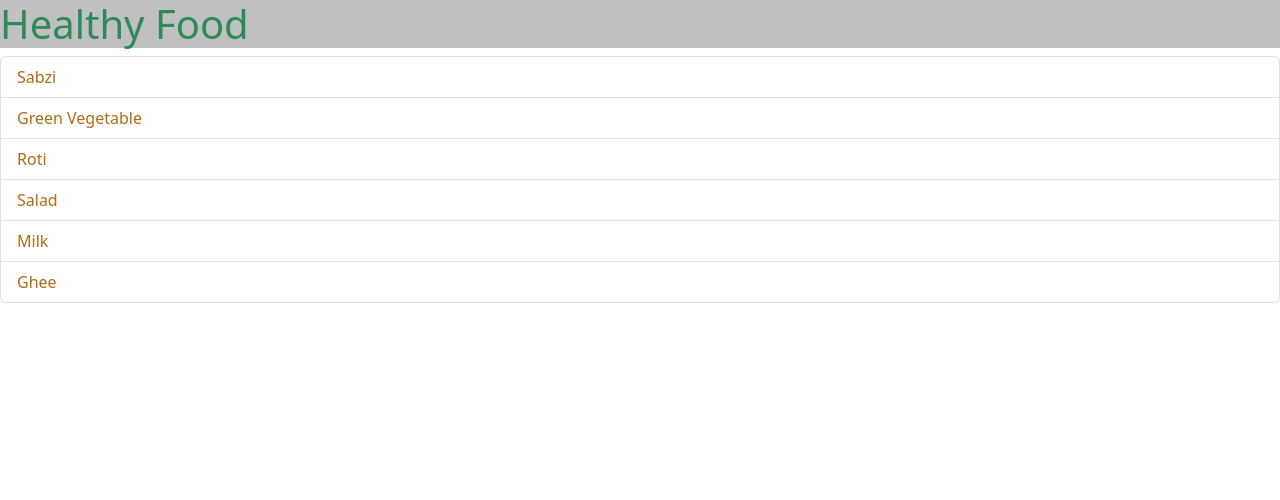
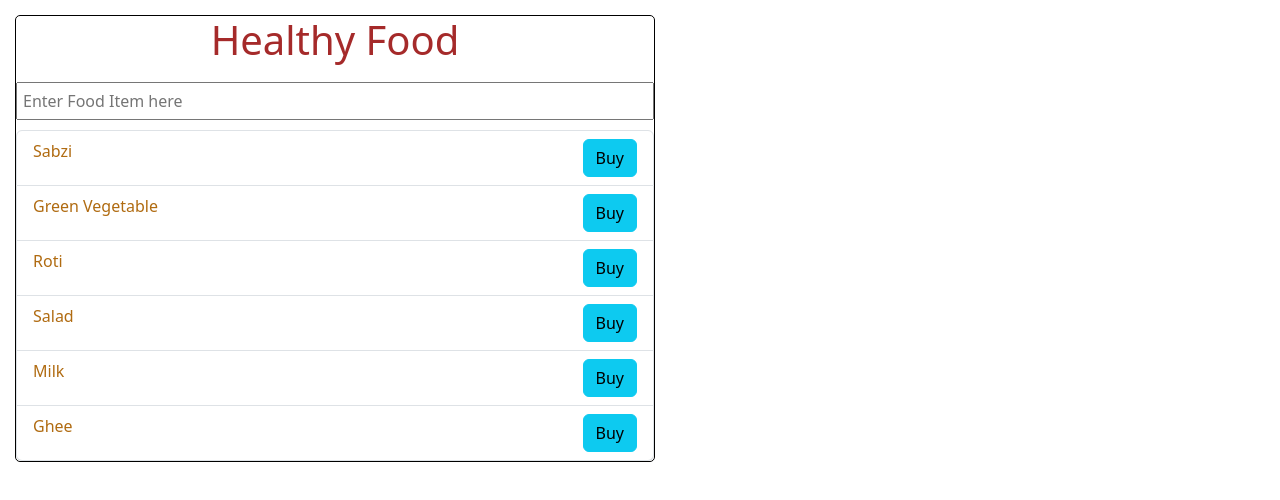
Before and after one commit to md1saquib1234/React, a React (Vite) app in the folder 18 Fragments/learning-fragment/: page / in a window 1280 px wide. Shown: the top 500 px of the page. Built offline with nearby package versions, Linux system fonts and the light colour scheme.

Commit message:
feat: implement FoodInput component and update App to include it; refactor Container component props

```diff
--- a/18 Fragments/learning-fragment/src/App.css
+++ b/18 Fragments/learning-fragment/src/App.css
@@ -1,5 +1,5 @@
 
 .food-heading {
-  background-color: silver;
-  color: seagreen;
+ color: brown;
+ text-align: center;
 }
--- a/18 Fragments/learning-fragment/src/App.jsx
+++ b/18 Fragments/learning-fragment/src/App.jsx
@@ -5,6 +5,7 @@ import FoodItems from "./Components/FoodItems";
 import ErrorMessage from "./Components/ErrorMessage";
 import "./App.css";
 import Container from "./Components/Container";
+import FoodInput from "./Components/FoodInput";
 
 function App() {
    let foodItems = ["Sabzi", "Green Vegetable", "Roti", "Salad", "Milk", "Ghee"];
@@ -12,11 +13,18 @@ function App() {
 
 
   return (
+    <>
     <Container>
       <h1 className="food-heading">Healthy Food</h1>
       <ErrorMessage items={foodItems}></ErrorMessage>
+      <FoodInput></FoodInput>
       <FoodItems items={foodItems}></FoodItems>
       </Container>
+
+      {/* <Container>
+        <p>Above is the list of healthy food that are good for your health and well being.</p>
+      </Container> */}
+      </>
 
   );
 }
--- a/18 Fragments/learning-fragment/src/Components/Container.jsx
+++ b/18 Fragments/learning-fragment/src/Components/Container.jsx
@@ -1,8 +1,8 @@
 import styles from "./Container.module.css";
 
-const Container = (props) => {
+const Container = ({children}) => {
 
-  return <div className={styles.Container}>{props.children}</div>
+  return <div className={styles.Container}>{children}</div>
 };
 
 export default Container;
--- a/18 Fragments/learning-fragment/src/Components/Container.module.css
+++ b/18 Fragments/learning-fragment/src/Components/Container.module.css
@@ -1,4 +1,8 @@
 
-.container {
-
+.Container {
+  border: 1px solid black;
+  margin: 15px;
+  width: 50%;
+  border-radius: 5px;
+  min-width: 300px;
 }
--- /dev/null
+++ b/18 Fragments/learning-fragment/src/Components/FoodInput.jsx
@@ -0,0 +1,15 @@
+import styles from "./FoodInput.module.css";
+
+const FoodInput = () => {
+
+  return (
+    <input
+      type="text"
+      placeholder="Enter Food Item here"
+      className={styles.FoodInput}
+    />
+  );
+
+}
+
+export default FoodInput;
--- /dev/null
+++ b/18 Fragments/learning-fragment/src/Components/FoodInput.module.css
@@ -0,0 +1,6 @@
+
+.FoodInput {
+  width: 100%;
+  padding: 5px;
+  margin: 10px 0px;
+}
--- a/18 Fragments/learning-fragment/src/Components/Item.jsx
+++ b/18 Fragments/learning-fragment/src/Components/Item.jsx
@@ -1,10 +1,20 @@
 import styles from './Item.module.css';
 
 const Item = ({foodItem}) => {
+  const handleBuyButtonClicked = (event) => {
+    console.log(event);
+    console.log(`${foodItem} being bought`);
+  };
+
+
  console.log(styles);
 return  (
 <li  className={`${styles['kg-item']} list-group-item`}>
   <span className={styles['kg-span']}>{foodItem}</span>
+  <button className={`${styles.button} btn btn-info`}
+  onClick={(event) => handleBuyButtonClicked(event)}
+
+  >Buy</button>
   </li>
 );
 
--- a/18 Fragments/learning-fragment/src/Components/Item.module.css
+++ b/18 Fragments/learning-fragment/src/Components/Item.module.css
@@ -6,3 +6,7 @@
   font-weight: 500;
   color:rgb(176, 107, 17);
 }
+
+.button {
+  float: right;
+}
```
